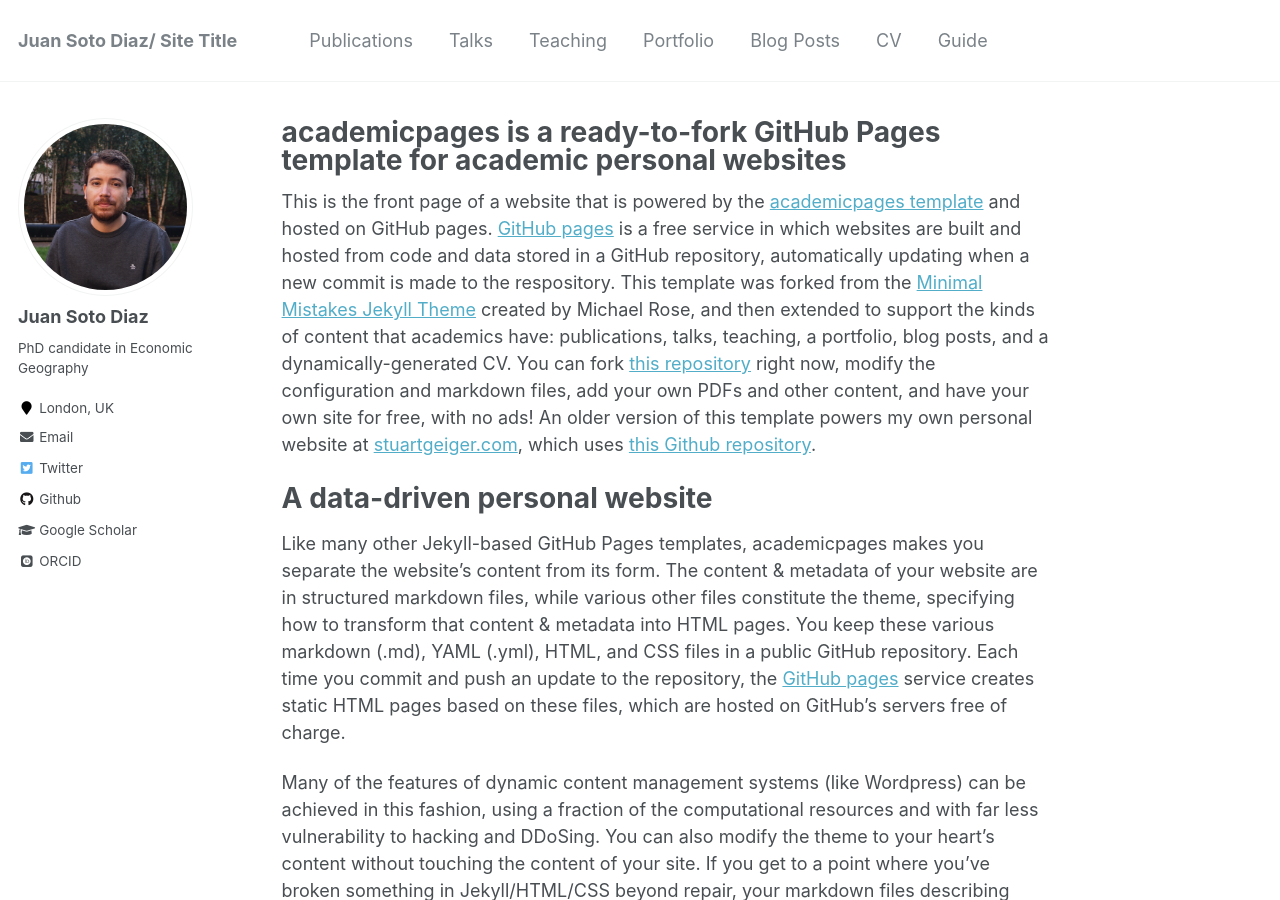
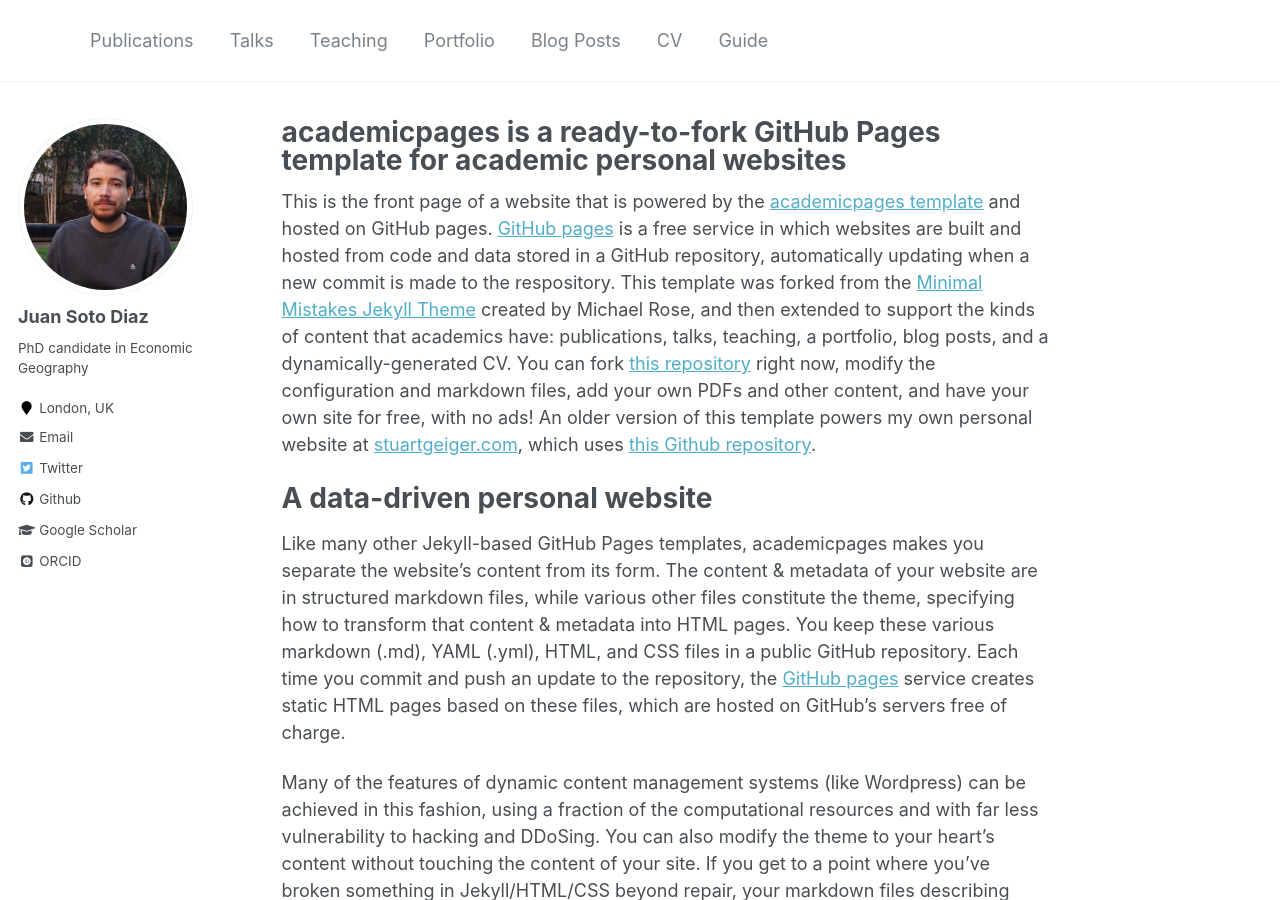
Before and after one commit to pedrofierroz87/pedrofierroz87.github.io, a Jekyll site: the page built from _pages/about.md, in a window 1280 px wide and 900 px high. Built offline with Jekyll 4.4.1, drawn with Linux system fonts in a browser that asks for light colours; some web fonts are replaced.

Commit message:
Update _config.yml

```diff
--- a/_config.yml
+++ b/_config.yml
@@ -7,10 +7,10 @@
 
 # Site Settings
 locale                   : "en-US"
-title                    : "Juan Soto Diaz/ Site Title"
+title                    : ""
 title_separator          : "-"
 name                     : &name "Juan Soto Diaz"
-description              : &description "PhD candidate in Economic Geography"
+description              : &description ""
 url                      : https://academicpages.github.io # the base hostname & protocol for your site e.g. "https://mmistakes.github.io"
 baseurl                  : "" # the subpath of your site, e.g. "/blog"
 repository               : "academicpages/academicpages.github.io"
```
